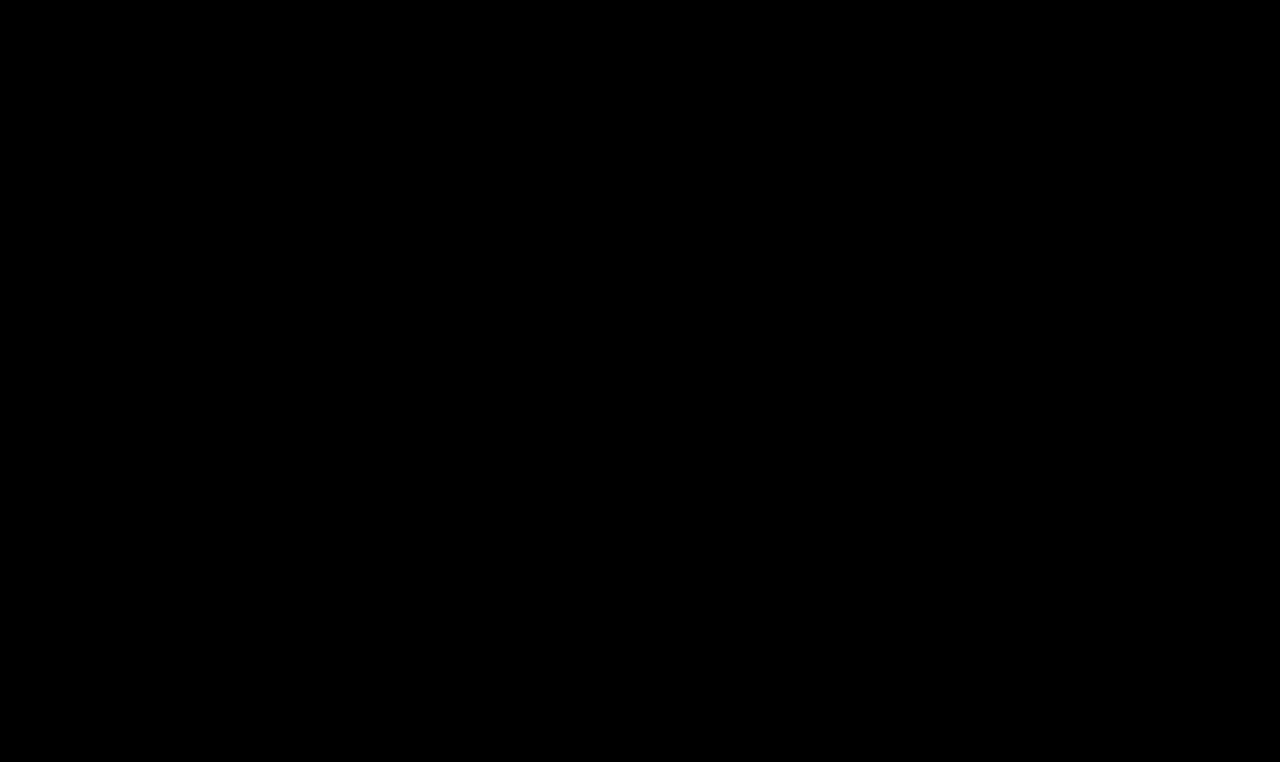
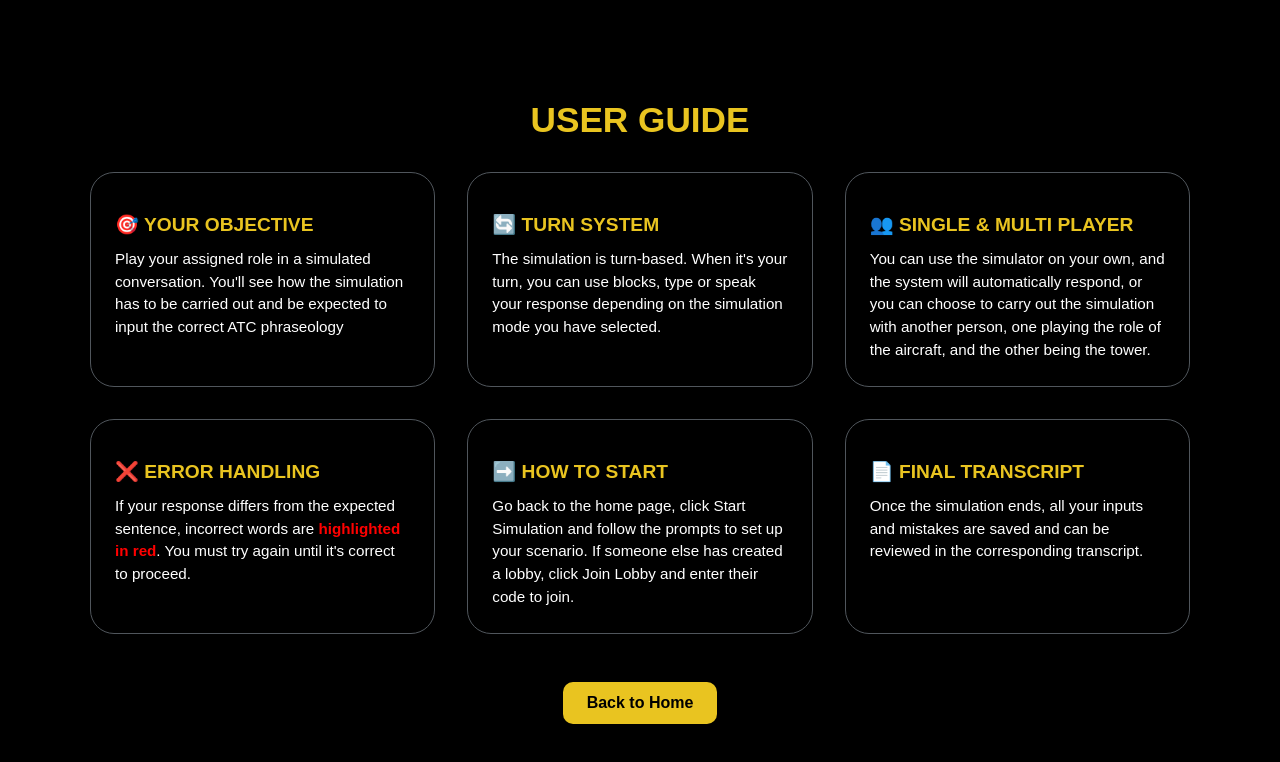
Before and after one commit to giuszeppe/gapt-atc-2025, a Vue app in the folder frontend/: page /user-guide in a window 1280 px wide. Before the commit this address had no page. Shown: the top 762 px of the page. Built offline with nearby package versions, Linux system fonts and the light colour scheme; sample sign-in values are in the browser's storage; the HTML template or start-up script is replaced by a standard one.

Commit message:
add tooltip support to selection items and enhance user guide content

```diff
--- a/frontend/src/@types/types.ts
+++ b/frontend/src/@types/types.ts
@@ -1,6 +1,6 @@
 export interface SelectionItem {
     title: string;
-    options: { title: string; icon: string; }[];
+    options: { title: string; icon: string; tooltip: string; }[];
 }
 
 export interface SimulationItem {
--- a/frontend/src/components/SelectionCard.ts
+++ b/frontend/src/components/SelectionCard.ts
@@ -5,6 +5,7 @@
   props: {
     title: { type: String, required: true },
     icon: { type: String, required: true },
+    tooltip: { type: String, required: true },
     isSelected: { type: Boolean, default: false },
   },
   emits: ["select"],
--- a/frontend/src/components/SelectionCard.vue
+++ b/frontend/src/components/SelectionCard.vue
@@ -1,9 +1,12 @@
 <template>
-  <div class="selection-card" @click="select">
-    <div class="icon">
-      <font-awesome-icon :icon="`fa-solid fa-${icon}`" />
+  <div class="tooltip-wrapper">
+    <div class="selection-card" @click="select">
+      <div class="icon">
+        <font-awesome-icon :icon="`fa-solid fa-${icon}`" />
+      </div>
+      <span class="title">{{ title }}</span>
     </div>
-    <span class="title">{{ title }}</span>
+    <div class="tooltip-text">{{ tooltip }}</div>
   </div>
 </template>
 
@@ -11,6 +14,45 @@
 
 <style scoped lang="less">
 @import "@/assets/variables.less";
+
+.tooltip-wrapper {
+  position: relative;
+  display: inline-block;
+
+  .tooltip-text {
+    position: absolute;
+    top: 100%;
+    left: 50%;
+    transform: translateX(-50%);
+    margin-top: 12px;
+    background-color: rgba(0, 0, 0, 0.8);
+    color: @primary-yellow;
+    padding: 8px 12px;
+    border-radius: 6px;
+    white-space: nowrap;
+    font-size: 14px;
+    opacity: 0;
+    pointer-events: none;
+    transition: opacity 0.2s ease;
+    z-index: 1000;
+
+    &::after {
+      content: "";
+      position: absolute;
+      bottom: 100%;
+      left: 50%;
+      margin-left: -6px;
+      border-width: 6px;
+      border-style: solid;
+      border-color: transparent transparent rgba(0, 0, 0, 0.8) transparent;
+    }
+  }
+
+  &:hover .tooltip-text {
+    opacity: 1;
+  }
+}
+
 .selection-card {
   width: 250px;
   height: 350px;
--- a/frontend/src/components/SelectionContainer.vue
+++ b/frontend/src/components/SelectionContainer.vue
@@ -3,7 +3,7 @@
     <span class="title">{{ 'select ' + selectionItem.title }}</span>
 
     <div class="selections">
-      <selection-card v-for="option in selectionItem.options" :key="option.title" :title="option.title"
+      <selection-card v-for="option in selectionItem.options" :key="option.title" :title="option.title" :tooltip="option.tooltip"
         :icon="option.icon" :isSelected="selected === option.title" @select="handleSelection"></selection-card>
     </div>
   </div>
--- a/frontend/src/router/router.ts
+++ b/frontend/src/router/router.ts
@@ -4,6 +4,7 @@
 const Transcripts = () => import('../views/Transcripts.vue');
 const GetTranscript = () => import('../views/GetTranscript.vue');
 const Login = () => import('../views/Login.vue');
+const UserGuide = () => import('../views/UserGuide.vue');
 
 const router = createRouter({
   history: createWebHistory(import.meta.env.BASE_URL),
@@ -34,7 +35,11 @@
       path: '/login',
       name: 'login',
       component: Login,
-
+    },
+    {
+      path: '/user-guide',
+      name: 'user-guide',
+      component: UserGuide,
     }
   ],
 })
--- a/frontend/src/views/GetTranscript.ts
+++ b/frontend/src/views/GetTranscript.ts
@@ -22,7 +22,6 @@
         },
       })
       transcript.value = response.data.data
-      console.log(transcript.value)
     })
 
     return {
--- a/frontend/src/views/GetTranscript.vue
+++ b/frontend/src/views/GetTranscript.vue
@@ -1,10 +1,13 @@
 <template>
   <div class="chat-container transcript-container">
     <div v-for="(message, index) in transcript.messages" :key="'left-' + index"
-      :class="['chat-message', message.role === 'aircraft' ? 'right' : 'left']">
+      :class="['message-row', message.role === 'aircraft' ? 'right' : 'left']">
+      <div class="role-avatar">
+        <font-awesome-icon
+          :icon="message.role === 'aircraft' ? 'fa-solid fa-plane' : 'fa-solid fa-tower-observation'" />
+      </div>
       <div class="chat-bubble">
-        <div v-if="message.role === 'aircraft'" v-html="message.content"></div>
-        <div v-else v-html="message.content"></div>
+        <div v-html="message.content"></div>
       </div>
     </div>
   </div>
@@ -14,6 +17,7 @@
 
 <style scoped lang="less">
 @import "@/assets/variables.less";
+
 .transcript-container {
   width: 60%;
   height: 100%;
@@ -27,4 +31,55 @@
   padding: 0 3rem;
   overflow-y: auto;
 }
+
+.message-row {
+  display: flex;
+  align-items: flex-end;
+  gap: 0.75rem;
+  max-width: 100%;
+
+  &.right {
+    flex-direction: row-reverse;
+
+    .role-avatar {
+      background-color: @primary-blue;
+      margin-left: 0.5rem;
+    }
+
+    .chat-bubble {
+      background-color: @primary-blue;
+    }
+  }
+
+  &.left {
+    flex-direction: row;
+
+    .role-avatar {
+      background-color: @primary-gray;
+      margin-right: 0.5rem;
+    }
+
+    .chat-bubble {
+      background-color: @primary-gray;
+    }
+  }
+
+  .chat-bubble {
+    padding: 0.8rem 1rem;
+    border-radius: 1rem;
+    word-break: break-word;
+    max-width: 80%;
+  }
+}
+
+.role-avatar {
+  width: 32px;
+  height: 32px;
+  border-radius: 50%;
+  display: flex;
+  align-items: center;
+  justify-content: center;
+  font-size: 16px;
+  flex-shrink: 0;
+}
 </style>
--- a/frontend/src/views/Index.vue
+++ b/frontend/src/views/Index.vue
@@ -2,6 +2,7 @@
   <div class="selection-flow">
     <div v-if="!showSelectionFlow" class="welcome-buttons">
       <template v-if="!showJoinLobbyInput">
+        <button class="option-button" @click="showUserGuide">User guide</button>
         <button class="option-button" @click="showSelectionFlow = true">Start Simulation</button>
         <button class="option-button" @click="showJoinLobbyInput = true">Join Lobby</button>
         <button class="option-button" @click="viewTranscripts">View Transcripts</button>
--- a/frontend/src/views/Simulation.vue
+++ b/frontend/src/views/Simulation.vue
@@ -12,7 +12,6 @@
             <div v-html="message.content"></div>
           </div>
         </div>
-
       </div>
 
       <VoiceVisualizer :volume="volume" v-if="inputType == 'speech' && isListening" />
--- /dev/null
+++ b/frontend/src/views/UserGuide.vue
@@ -0,0 +1,135 @@
+<template>
+  <div class="guide-wrapper">
+    <h1 class="title">User Guide</h1>
+
+    <div class="guide-grid">
+      <div class="guide-section">
+        <h2>🎯 Your Objective</h2>
+        <p>
+          Play your assigned role in a simulated conversation. You'll see how the simulation has to be carried out and
+          be expected to input the correct ATC phraseology
+        </p>
+      </div>
+
+      <div class="guide-section">
+        <h2>🔄 Turn System</h2>
+        <p>
+          The simulation is turn-based. When it's your turn, you can use blocks, type or speak your response depending
+          on the simulation mode you have selected.
+        </p>
+      </div>
+
+      <div class="guide-section">
+        <h2>👥 single & multi player</h2>
+        <p>
+          You can use the simulator on your own, and the system will automatically respond, or you can choose to carry
+          out the simulation with another person, one playing the role of the aircraft, and the other being the tower.
+        </p>
+      </div>
+
+      <div class="guide-section">
+        <h2>❌ Error Handling</h2>
+        <p>
+          If your response differs from the expected sentence, incorrect words are <span class="error">highlighted in
+            red</span>. You must try again until it's correct to proceed.
+        </p>
+      </div>
+
+      <div class="guide-section">
+        <h2>➡️ How to start</h2>
+        <p>
+          Go back to the home page, click Start Simulation and follow the prompts to set up your scenario.
+          If someone else has created a lobby, click Join Lobby and enter their code to join.
+        </p>
+      </div>
+
+      <div class="guide-section">
+        <h2>📄 Final Transcript</h2>
+        <p>
+          Once the simulation ends, all your inputs and mistakes are saved and can be reviewed in the corresponding
+          transcript.
+        </p>
+      </div>
+    </div>
+
+    <RouterLink to="/" class="back-button">Back to Home</RouterLink>
+  </div>
+</template>
+
+<script setup lang="ts"></script>
+
+<style scoped lang="less">
+@import "@/assets/variables.less";
+
+.guide-wrapper {
+  text-transform: none;
+  padding: 2rem;
+  color: white;
+  font-family: 'Arial', sans-serif;
+  background-color: inherit;
+  display: flex;
+  flex-direction: column;
+  align-items: center;
+}
+
+.title {
+  text-transform: uppercase;
+  font-size: 2.2rem;
+  color: @primary-yellow;
+  margin-bottom: 2rem;
+  text-align: center;
+}
+
+.guide-grid {
+  display: grid;
+  grid-template-columns: repeat(auto-fit, minmax(280px, 1fr));
+  gap: 2rem;
+  max-width: 1100px;
+  width: 100%;
+  padding: 0 1rem;
+}
+
+.guide-section {
+  background-color: rgba(0, 0, 0, 0.5);
+  border: 1px solid @primary-gray;
+  border-radius: 1.5rem;
+  padding: 1.5rem;
+  min-height: 160px;
+  display: flex;
+  flex-direction: column;
+  justify-content: flex-start;
+}
+
+.guide-section h2 {
+  text-transform: uppercase;
+  color: @primary-yellow;
+  font-size: 1.2rem;
+  margin-bottom: 0.75rem;
+}
+
+.guide-section p {
+  font-size: 0.95rem;
+  line-height: 1.5;
+  margin: 0;
+}
+
+.error {
+  color: red;
+  font-weight: bold;
+}
+
+.back-button {
+  margin-top: 3rem;
+  background-color: @primary-yellow;
+  color: black;
+  padding: 0.75rem 1.5rem;
+  text-decoration: none;
+  border-radius: 10px;
+  font-weight: bold;
+  transition: background-color 0.2s;
+}
+
+.back-button:hover {
+  background-color: darken(@primary-yellow, 10%);
+}
+</style>
```
Also changed, not shown: frontend/src/views/Index.ts (+16 -17 lines), frontend/src/views/Simulation.ts (+64 -4 lines).
